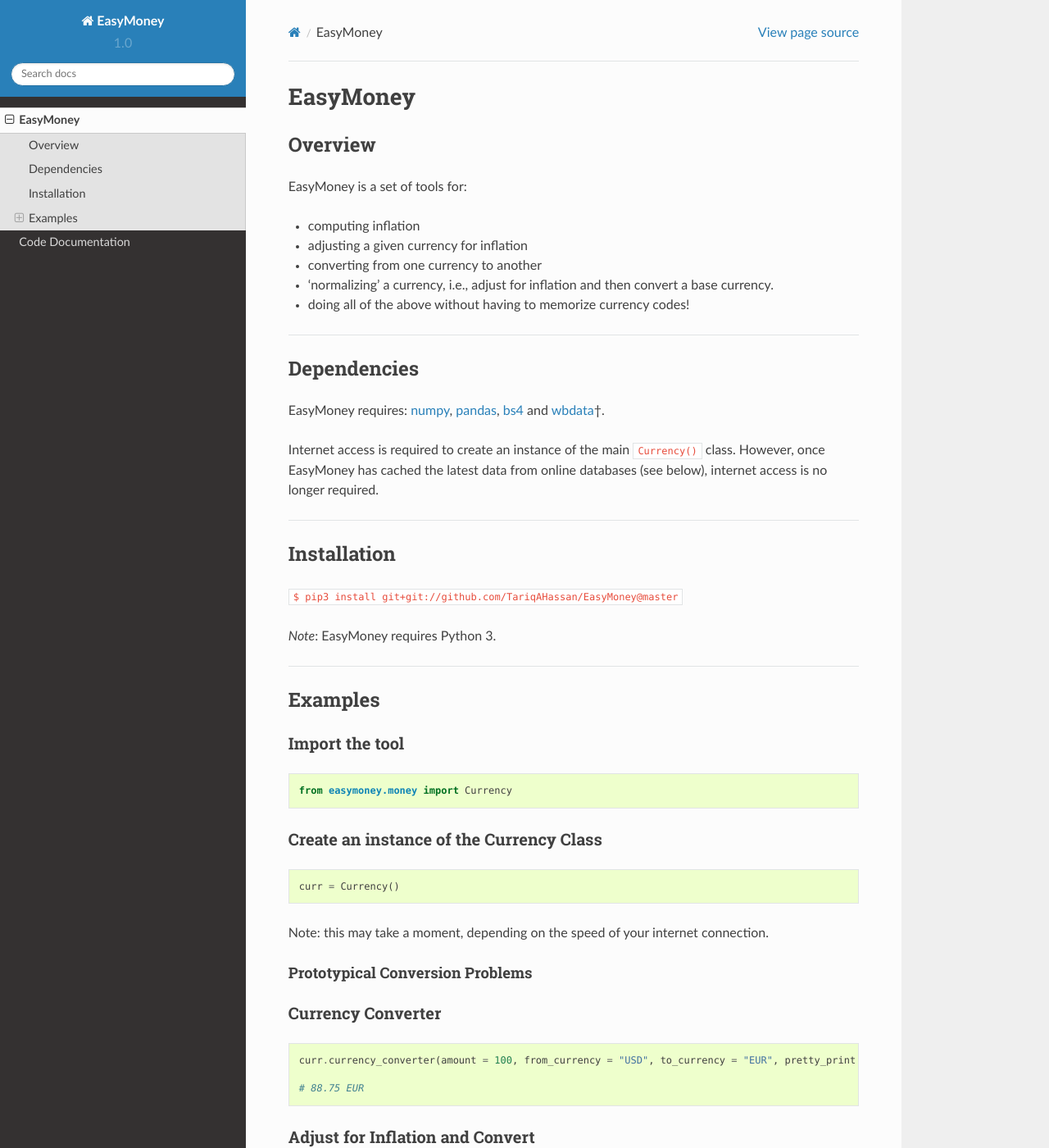
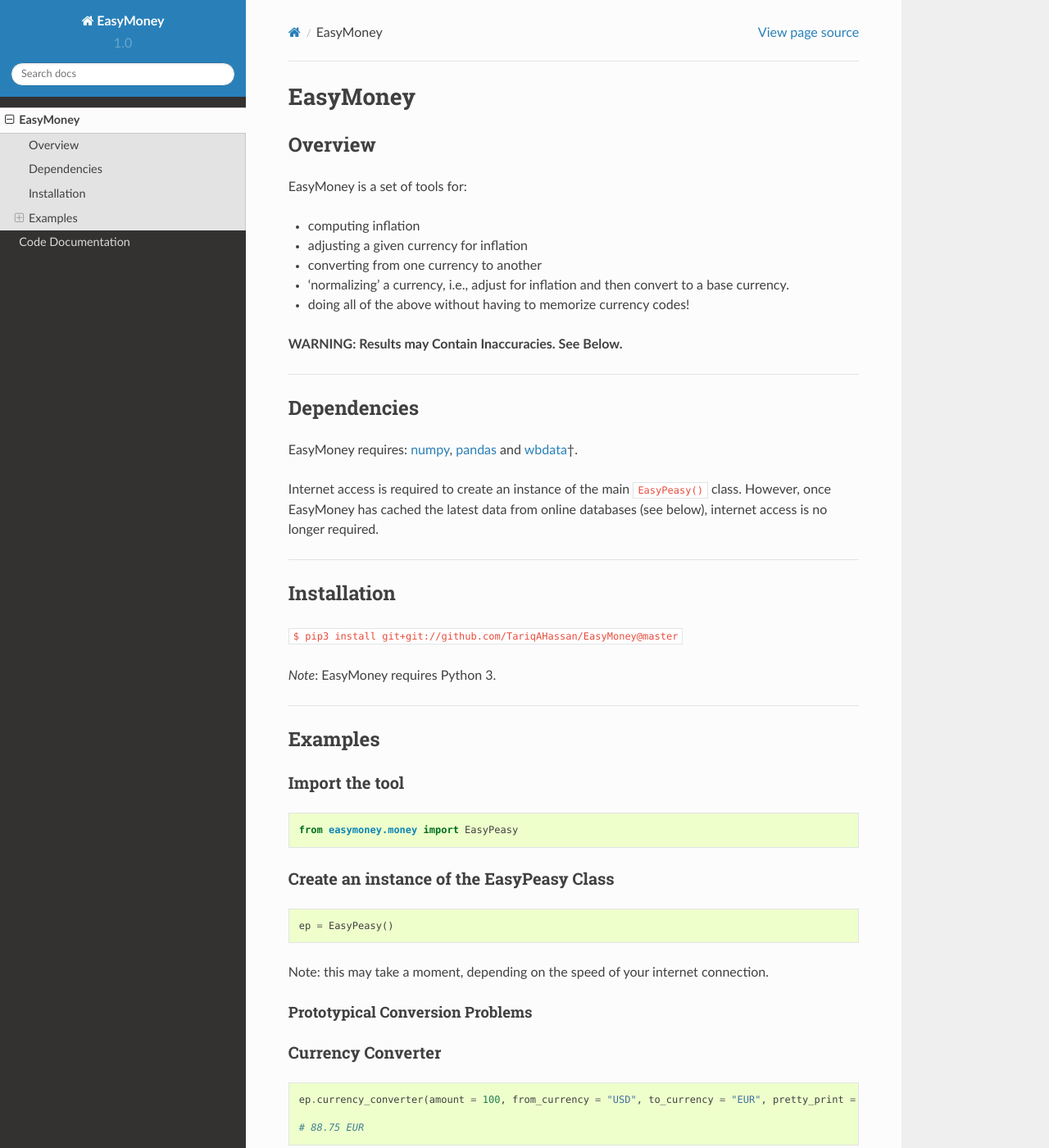
Before and after one commit to TariqAHassan/EasyMoney, a Sphinx documentation site: the page built from docs/README.rst, in a window 1280 px wide and 1400 px high. Shown: the whole window at 82% size. Built offline with Sphinx 7.4.7 and the Read the Docs theme 2.0.0, drawn with Linux system fonts in a browser that asks for light colours; pages that are not in the unit, such as notebooks, are missing from menus; some of the changed text lies outside the part shown.

Commit message:
Update README.md

```diff
--- a/docs/README.rst
+++ b/docs/README.rst
@@ -10,8 +10,10 @@
 -  adjusting a given currency for inflation
 -  converting from one currency to another
 -  'normalizing' a currency, i.e., adjust for inflation and then convert
-   a base currency.
+   to a base currency.
 -  doing all of the above without having to memorize currency codes!
+
+**WARNING: Results may Contain Inaccuracies. See Below.**
 
 --------------
 
@@ -19,13 +21,12 @@
 ~~~~~~~~~~~~
 
 EasyMoney requires: `numpy <http://www.numpy.org>`__,
-`pandas <http://pandas.pydata.org>`__,
-`bs4 <https://www.crummy.com/software/BeautifulSoup/bs4/doc/>`__ and
+`pandas <http://pandas.pydata.org>`__ and
 `wbdata <https://github.com/OliverSherouse/wbdata>`__\ †.
 
 Internet access is required to create an instance of the main
-``Currency()`` class. However, once EasyMoney has cached the latest data
-from online databases (see below), internet access is no longer
+``EasyPeasy()`` class. However, once EasyMoney has cached the latest
+data from online databases (see below), internet access is no longer
 required.
 
 --------------
@@ -47,14 +48,14 @@
 
 .. code:: python
 
-    from easymoney.money import Currency
+    from easymoney.money import EasyPeasy
 
-Create an instance of the Currency Class
-''''''''''''''''''''''''''''''''''''''''
+Create an instance of the EasyPeasy Class
+'''''''''''''''''''''''''''''''''''''''''
 
 .. code:: python
 
-    curr = Currency()
+    ep = EasyPeasy()
 
 Note: this may take a moment, depending on the speed of your internet
 connection.
@@ -67,7 +68,7 @@
 
 .. code:: python
 
-    curr.currency_converter(amount = 100, from_currency = "USD", to_currency = "EUR", pretty_print = True)
+    ep.currency_converter(amount = 100, from_currency = "USD", to_currency = "EUR", pretty_print = True)
 
     # 88.75 EUR
 
@@ -76,7 +77,7 @@
 
 .. code:: python
 
-    curr.normalize(amount = 100, currency = "USD", from_year = 2010, to_year = "latest", base_currency = "CAD", pretty_print = True)
+    ep.normalize(amount = 100, currency = "USD", from_year = 2010, to_year = "latest", base_currency = "CAD", pretty_print = True)
 
     # 140.66 CAD
 
@@ -85,7 +86,7 @@
 
 .. code:: python
 
-    curr.currency_converter(amount = 100, from_currency = "Canada", to_currency = "Ireland", pretty_print = True)
+    ep.currency_converter(amount = 100, from_currency = "Canada", to_currency = "Ireland", pretty_print = True)
 
     # 68.58 EUR
 
@@ -97,7 +98,7 @@
 
 .. code:: python
 
-    curr.currency_converter(amount = 100, from_currency = "France", to_currency = "Germany", pretty_print = True)
+    ep.currency_converter(amount = 100, from_currency = "France", to_currency = "Germany", pretty_print = True)
 
     # 100.00 EUR
 
@@ -108,13 +109,13 @@
 
 .. code:: python
 
-    curr.normalize(amount = 100, currency = "France", from_year = 2010, to_year = "latest", base_currency = "USD", pretty_print = True)
+    ep.normalize(amount = 100, currency = "France", from_year = 2010, to_year = "latest", base_currency = "USD", pretty_print = True)
 
     # 118.98 USD
 
 .. code:: python
 
-    curr.normalize(amount = 100, currency = "Germany", from_year = 2010, to_year = "latest", base_currency = "USD", pretty_print = True)
+    ep.normalize(amount = 100, currency = "Germany", from_year = 2010, to_year = "latest", base_currency = "USD", pretty_print = True)
 
     # 120.45 USD
 
@@ -138,7 +139,7 @@
 
 .. code:: python
 
-    curr.options(info = 'all', pretty_print = True, overlap_only = True)
+    ep.options(info = 'all', pretty_print = True, overlap_only = True)
 
 +--------+--------+------+------+-----------+----------------+----------------+------------+
 | Region | Curren | Alph | Alph | Inflation | CurrencyRange  | Overlap        | CurrencyTr |
@@ -168,30 +169,30 @@
 .. code:: python
 
     # Currency Information Alone
-    curr.options(info = 'exchange', pretty_print = True)
+    ep.options(info = 'exchange', pretty_print = True)
 
     # Inflation Infomation Alone
-    curr.options(info = 'inflation', pretty_print = True)
+    ep.options(info = 'inflation', pretty_print = True)
 
 Additionally, instead of printing a given data table, it can be returned
 as Pandas DataFrame.
 
 .. code:: python
 
-    inflation_df = curr.options(info = 'inflation', pretty_print = False)
+    inflation_df = ep.options(info = 'inflation', pretty_print = False)
 
 It is also possible to simply obtain a list of regions for which
 inflation information is available.
 
 .. code:: python
 
-    inflation_list = curr.options(info = 'inflation', rformat = 'list', pretty_print = False)
+    inflation_list = ep.options(info = 'inflation', rformat = 'list', pretty_print = False)
 
 This can also be done for exchange rate information.
 
 .. code:: python
 
-    currency_list = curr.options(info = 'exchange', rformat = 'list', pretty_print = False)
+    currency_list = ep.options(info = 'exchange', rformat = 'list', pretty_print = False)
 
 *Note*: Errors may emerge when converting across currency transitions,
 e.g., CY (2005) → CY (2010).
```
Also changed, not shown: README.md (+1 -1 lines).
